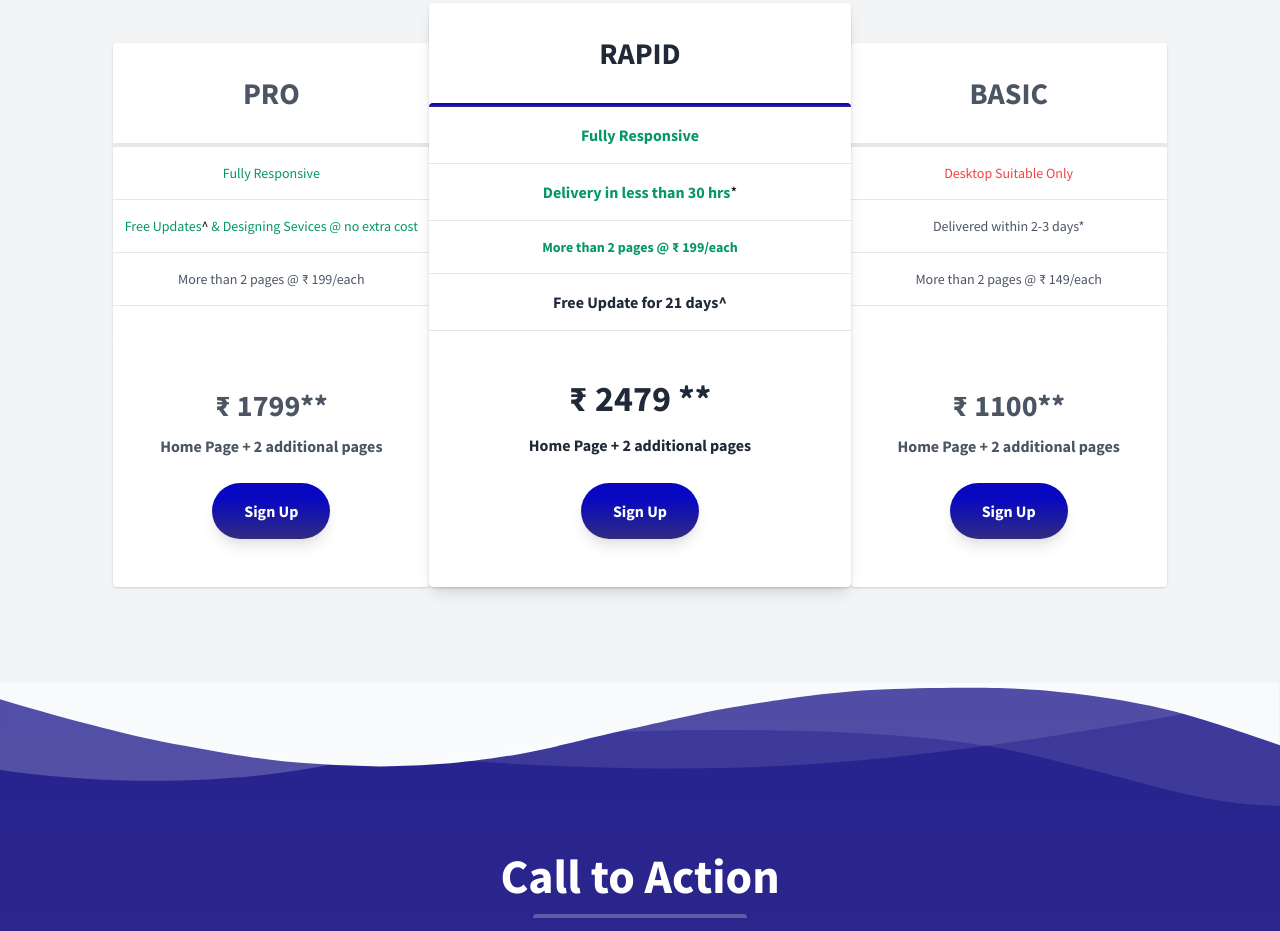
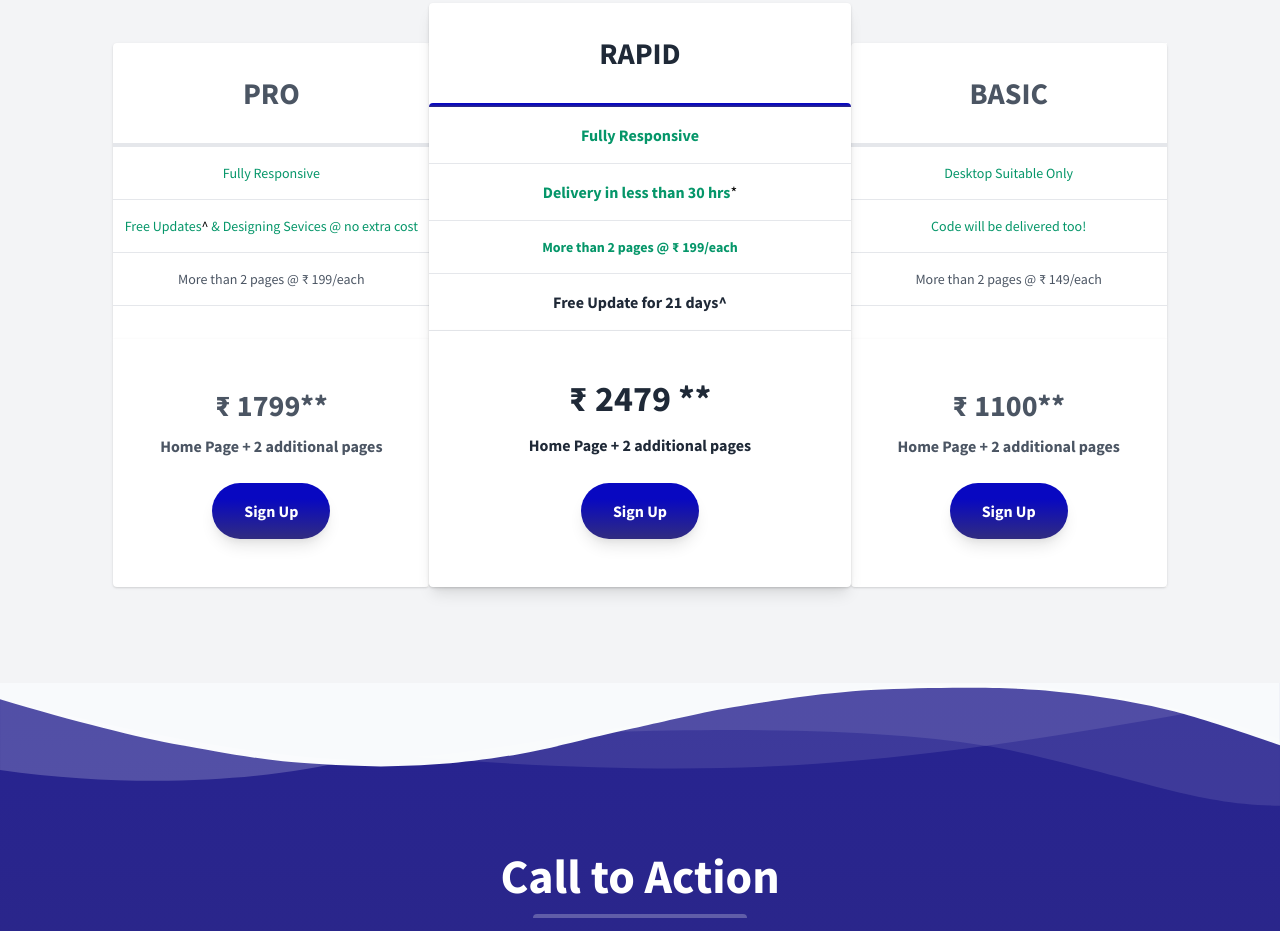
Before and after one commit to naimishshuklaa/naimishshukla.github.io, a plain HTML site: page index.html in a window 1280 px wide. Shown: the part 2303-3234 px from the top of the page. Drawn offline with nearby package versions, Linux system fonts and the light colour scheme.

Commit message:
Update index.html

```diff
--- a/index.html
+++ b/index.html
@@ -605,8 +605,8 @@
               BASIC
             </div>
             <ul class="w-full text-center text-sm">
-              <li class="border-b text-red-500	 py-4">Desktop Suitable Only</li>
-              <li class="border-b py-4">Delivered within 2-3 days*</li>
+              <li class="border-b text-green-600	 py-4">Desktop Suitable Only</li>
+              <li class="border-b text-green-600 py-4">Code will be delivered too!</li>
               <li class="border-b py-4">More than 2 pages @ &#x20B9 149/each </li>
             </ul>
           </div>
```
